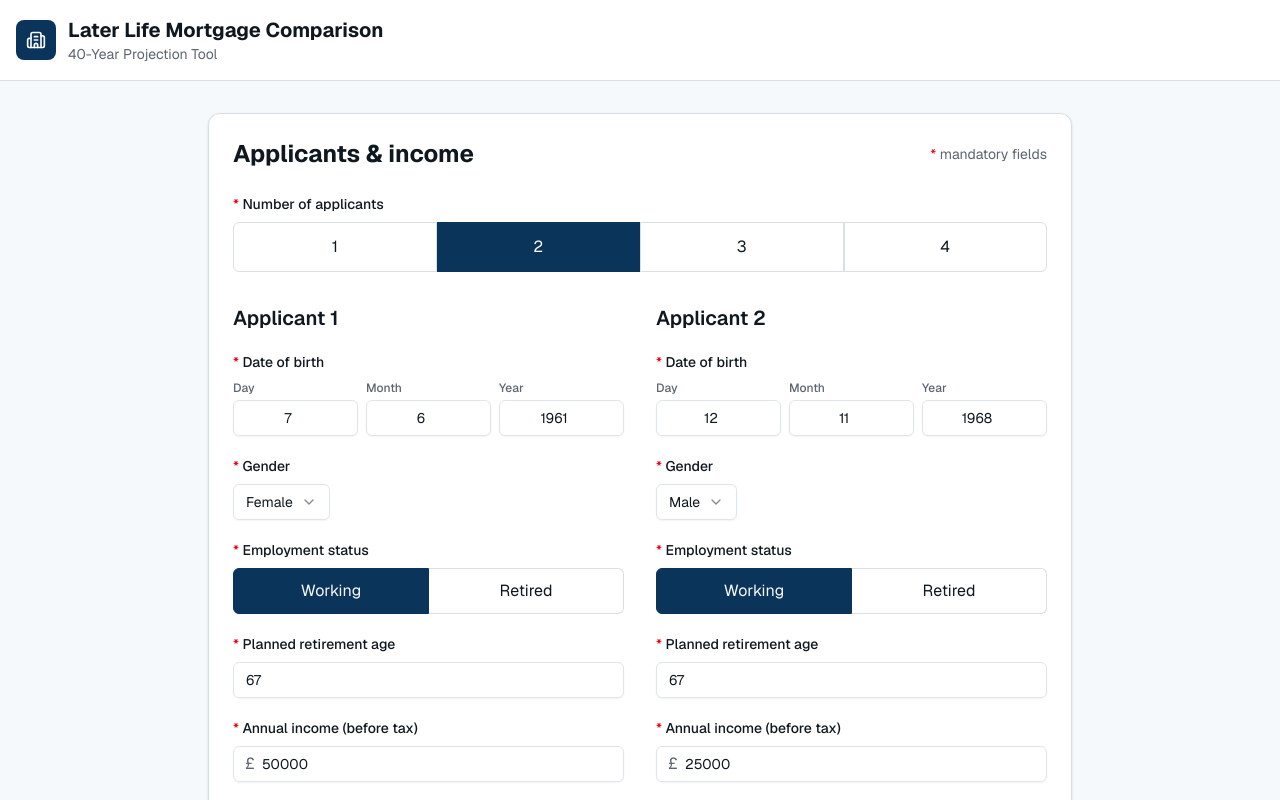
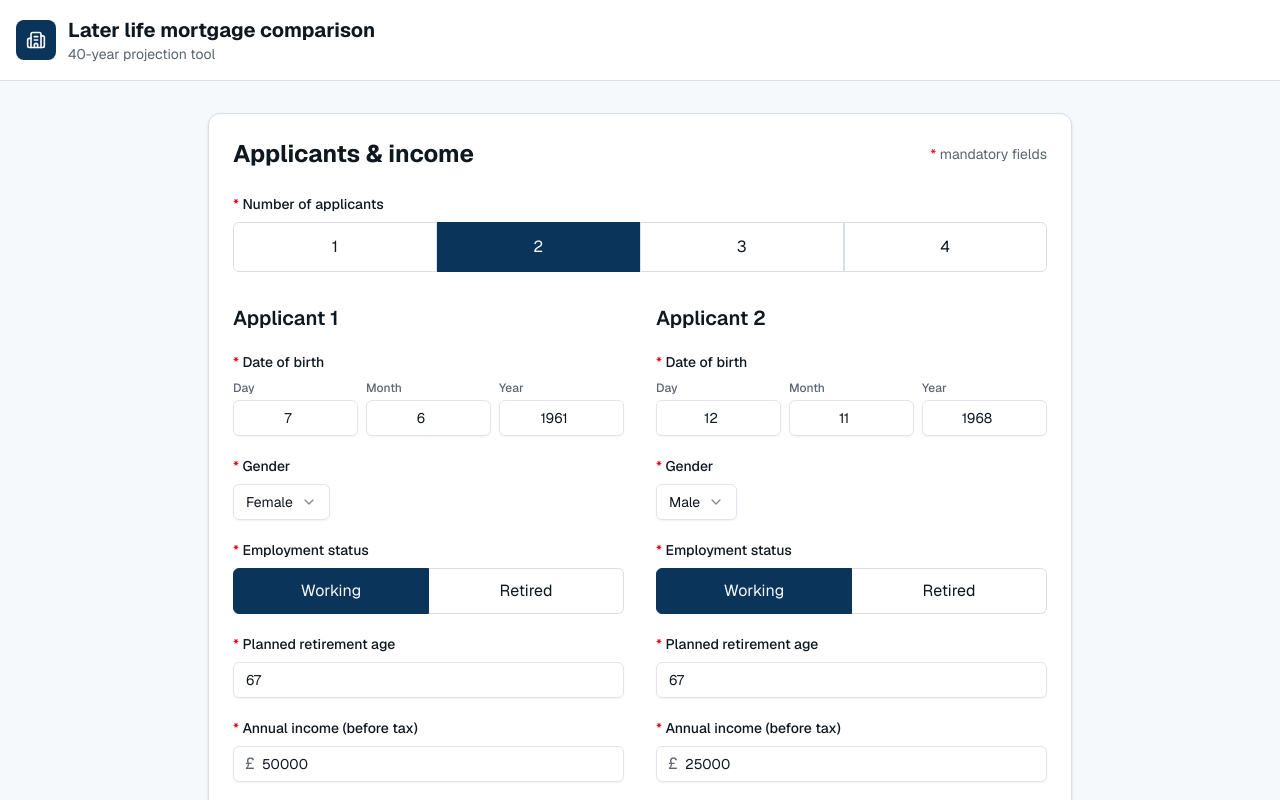
Before and after one commit to nickelliott71/v0-mortgage-projection, a Next.js app: page / in a window 1280 px wide. Shown: the top 800 px of the page. Built offline with nearby package versions, Linux system fonts and the light colour scheme.

Commit message:
style: update headers to sentence case\n\nStandardize header and subtitle casing across main pages.

```diff
--- a/app/layout.tsx
+++ b/app/layout.tsx
@@ -7,7 +7,7 @@ const _geist = Geist({ subsets: ["latin"] });
 const _geistMono = Geist_Mono({ subsets: ["latin"] });
 
 export const metadata: Metadata = {
-  title: 'Later Life Mortgage Comparison | 40-Year Projection Tool',
+  title: 'Later life mortgage comparison | 40-year projection tool',
   description: 'Compare UK later life mortgage types: Retirement, RIO, Lifetime, and Home Reversion. Project property value and income impact over 40 years.',
   generator: 'v0.app',
   icons: {
--- a/app/page.tsx
+++ b/app/page.tsx
@@ -106,8 +106,8 @@ export default function DataEntryPage() {
               <Building2 className="h-5 w-5 text-primary-foreground" />
             </div>
             <div>
-              <h1 className="text-xl font-bold text-foreground">Later Life Mortgage Comparison</h1>
-              <p className="text-sm text-muted-foreground">40-Year Projection Tool</p>
+              <h1 className="text-xl font-bold text-foreground">Later life mortgage comparison</h1>
+              <p className="text-sm text-muted-foreground">40-year projection tool</p>
             </div>
           </div>
         </div>
--- a/app/projection/page.tsx
+++ b/app/projection/page.tsx
@@ -136,8 +136,8 @@ export default function MortgageProjectionPage() {
                 <Building2 className="h-5 w-5 text-primary-foreground" />
               </div>
               <div>
-                <h1 className="text-xl font-bold text-foreground">Later Life Mortgage Comparison</h1>
-                <p className="text-sm text-muted-foreground">40-Year Projection Dashboard</p>
+                <h1 className="text-xl font-bold text-foreground">Later life mortgage comparison</h1>
+                <p className="text-sm text-muted-foreground">40-year projection dashboard</p>
               </div>
             </div>
             <Button
@@ -146,7 +146,7 @@ export default function MortgageProjectionPage() {
               className="gap-2"
             >
               <ArrowLeft className="h-4 w-4" />
-              Edit Inputs
+              Edit inputs
             </Button>
           </div>
         </div>
```
